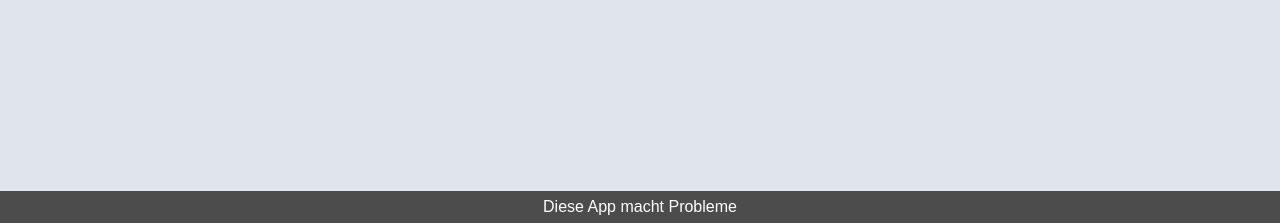
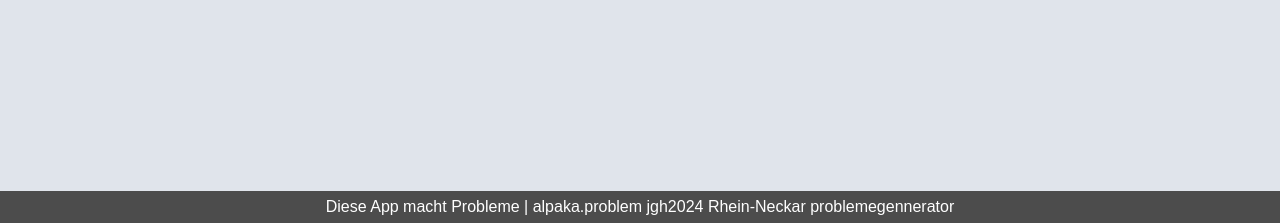
Before and after one commit to bonbon08/alpaka.problem, a Flask app: page / in a window 1280 px wide. Shown: the part 577-800 px from the top of the page. Run offline with Flask 3, Linux system fonts and the light colour scheme; some libraries are stand-ins or nearby versions; some web fonts are replaced.

Commit message:
changed footertext

```diff
--- a/src/templates/index.html
+++ b/src/templates/index.html
@@ -32,7 +32,7 @@
     <script src="{{ url_for('static', filename='script.js') }}"></script>
     <div id="footerclass">
         <footer class="Alpaca">
-            <p class="Footertext">Diese App macht Probleme</p>
+            <p class="Footertext">Diese App macht Probleme | alpaka.problem jgh2024 Rhein-Neckar problemegennerator</p>
         </footer>
     </div>
 </body>
```
